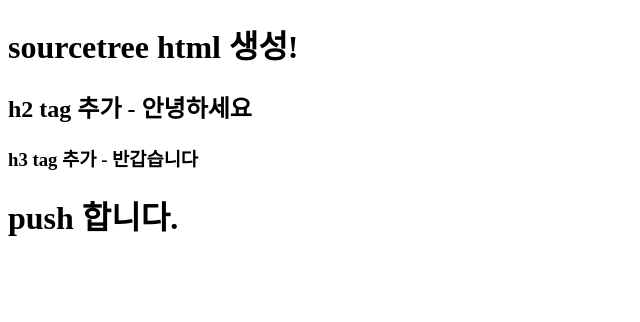
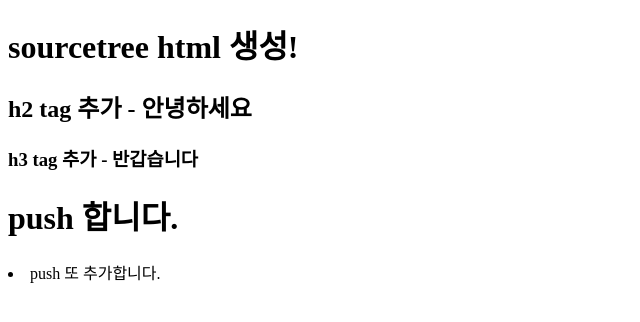
Before and after one commit to xogh0207/git_backup, a plain HTML site: page index.html in a window 1280 px wide. Shown: the whole page, without its empty margins (0-640 px from the left). Drawn offline with Linux system fonts and the light colour scheme.

Commit message:
push 한번 더 추가

```diff
--- a/index.html
+++ b/index.html
@@ -10,5 +10,8 @@
     <h2>h2 tag 추가 - 안녕하세요</h2>
     <h3>h3 tag 추가 - 반갑습니다</h3>
     <h1>push 합니다.</h1>
+    <div>
+        <li>push 또 추가합니다.</li>
+    </div>
 </body>
 </html>
```
